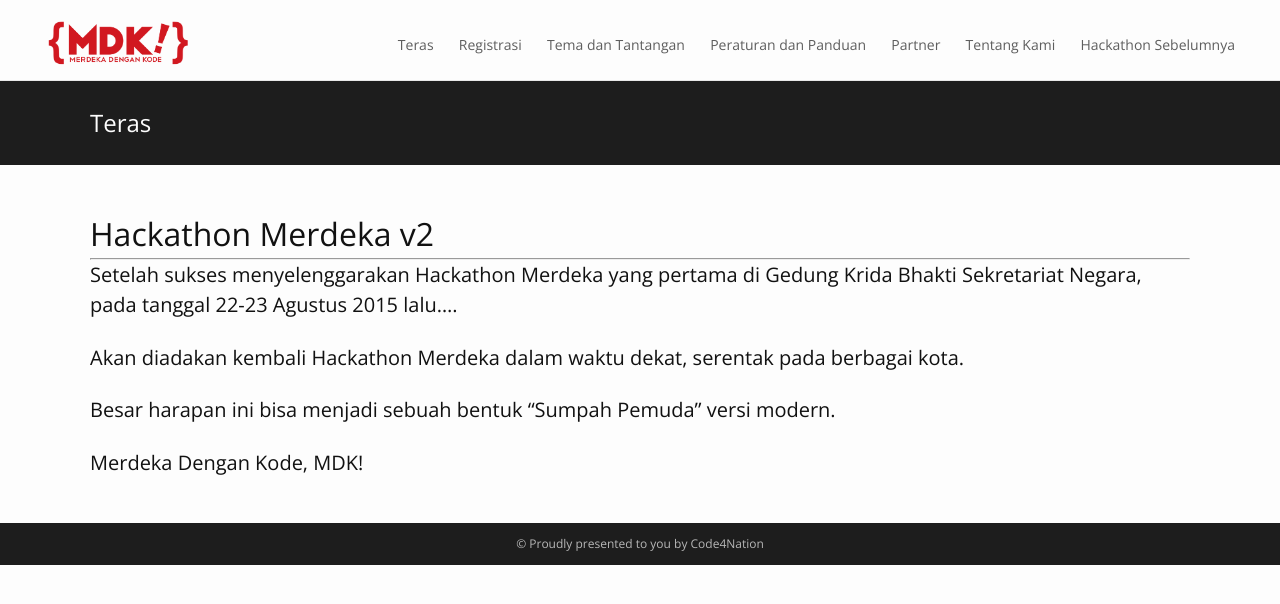
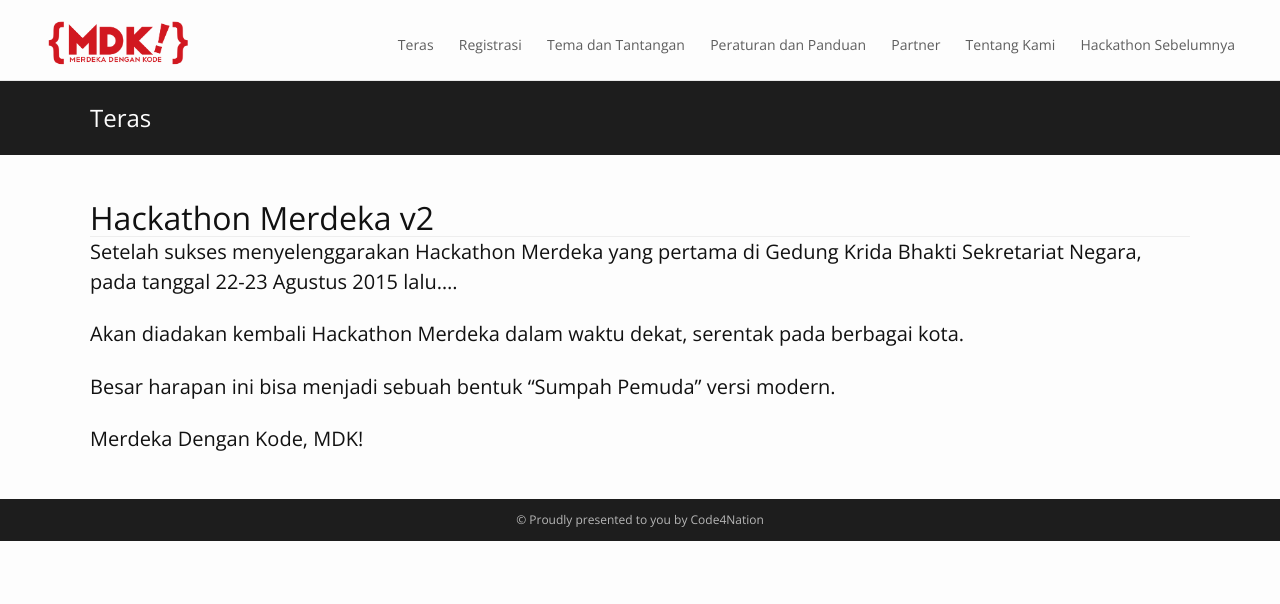
Before and after one commit to Code4Nation/hackathon, a Jekyll site: the page built from teras.md, in a window 1280 px wide. Shown: the top 604 px of the page. Built offline with Jekyll 4.4.1, drawn with Linux system fonts in a browser that asks for light colours; nearby versions of some CDN libraries.

Commit message:
add bootstrap

```diff
--- a/_includes/head.html
+++ b/_includes/head.html
@@ -1,11 +1,12 @@
 <head>
   <meta charset="utf-8">
   <meta http-equiv="X-UA-Compatible" content="IE=edge">
-  <meta name="viewport" content="width=device-width, initial-scale=1">
+  <meta name="viewport" content="width=device-width, initial-scale=1, maximum-scale=1">
 
   <title>{{ site.title }}{% if page.title %} | {{ page.title }}{% endif %}</title>
   <meta name="description" content="{% if page.excerpt %}{{ page.excerpt | strip_html | strip_newlines | truncate: 160 }}{% else %}{{ site.description }}{% endif %}">
-
+  <link rel="stylesheet" href="https://maxcdn.bootstrapcdn.com/bootstrap/3.3.5/css/bootstrap.min.css">
+  <link rel="stylesheet" href="https://maxcdn.bootstrapcdn.com/font-awesome/4.4.0/css/font-awesome.min.css">
   <link rel="stylesheet" href="{{ "/css/main.css" | prepend: site.baseurl }}">
   <link rel="canonical" href="{{ page.url | replace:'index.html','' | prepend: site.baseurl | prepend: site.url }}">
   <link href='//fonts.googleapis.com/css?family=Raleway:100,200,300,400,600,700,800,400italic|Open+Sans:100,200,300,400,600,700,800,400italic&subset=latin,latin-ext' rel='stylesheet' type='text/css'>
--- a/_layouts/default.html
+++ b/_layouts/default.html
@@ -14,7 +14,7 @@
     </div>
 
     {% include footer.html %}
-
+    <script src="https://maxcdn.bootstrapcdn.com/bootstrap/3.3.5/js/bootstrap.min.js"></script>
   </body>
 
 </html>
```
